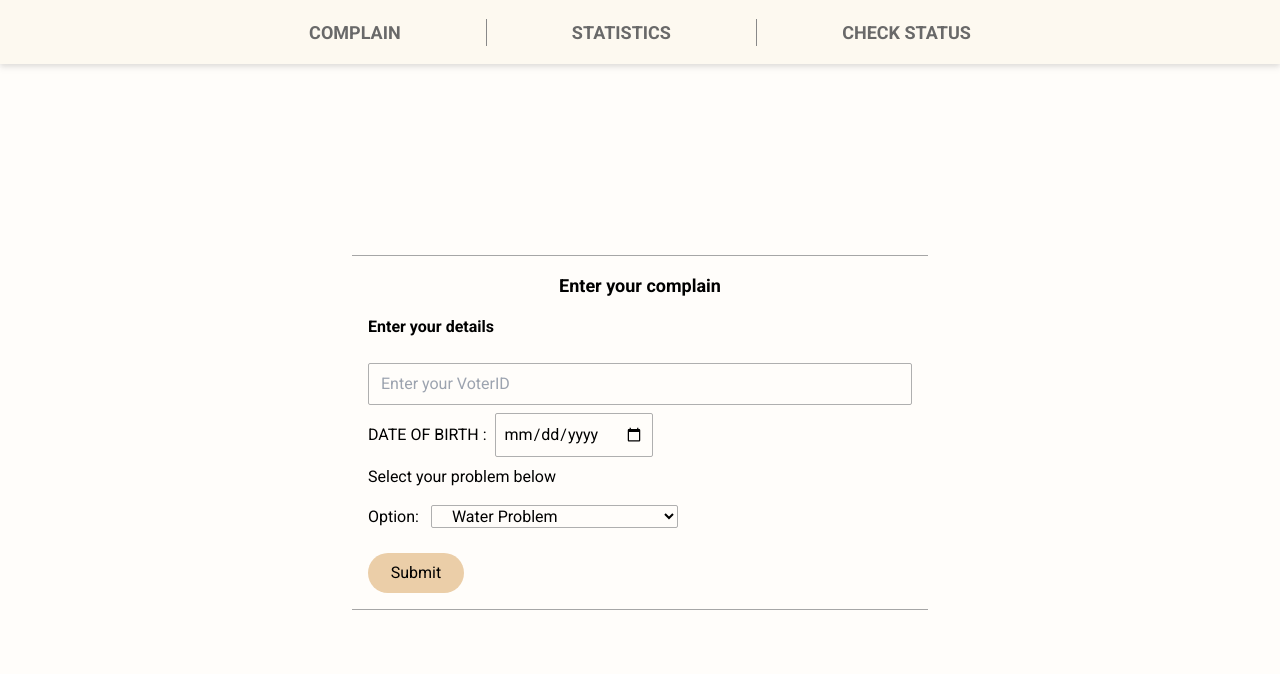
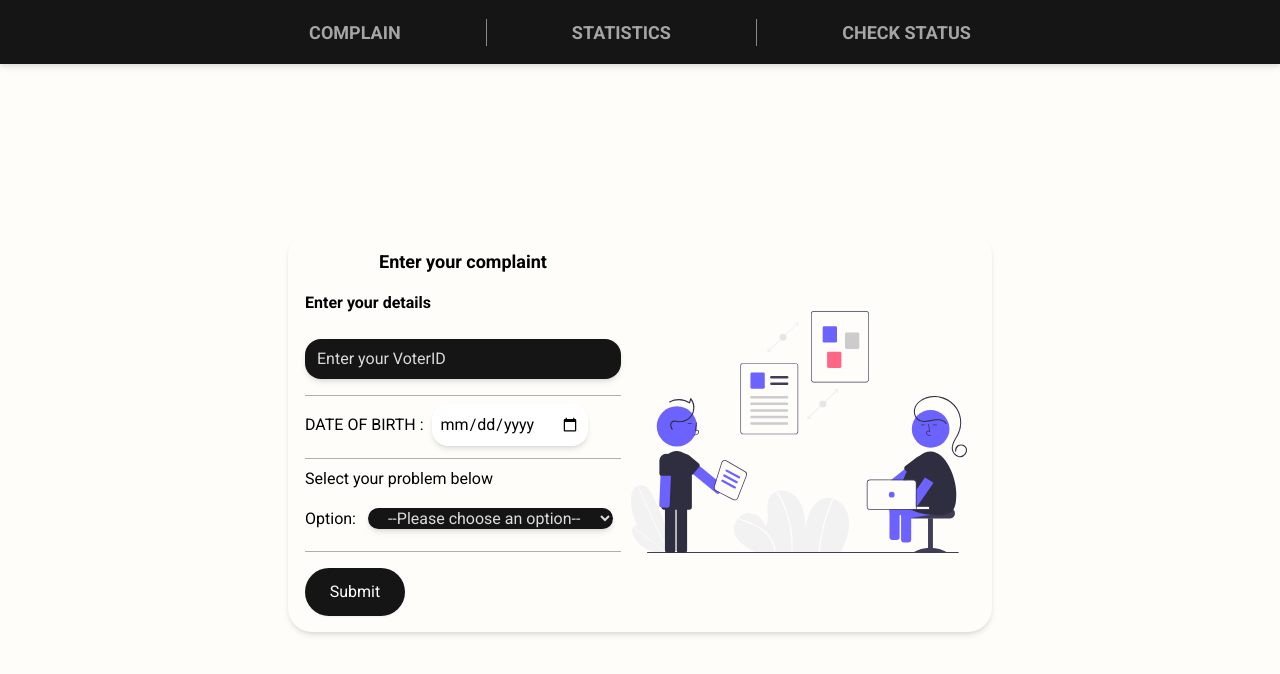
Before and after one commit to YakshMahawer/RRR, a React (Create React App) app in the folder frontend/: page / in a window 1280 px wide. Shown: the top 674 px of the page. Built offline with nearby package versions, Linux system fonts and the light colour scheme.

Commit message:
pagesDesigned

```diff
--- a/frontend/src/pages/Complain/Complain.js
+++ b/frontend/src/pages/Complain/Complain.js
@@ -1,48 +1,63 @@
-import React , { Fragment , useState }from 'react'
+import React, { Fragment, useState } from "react";
 import logo from "../../images/RRR_Netflix_logo.webp";
 import { Link } from "react-router-dom";
 import Header from "../Header/Header";
+import bgsvg from "../../images/bgsvg.svg";
 // import { useNavigate } from "react-router-dom";
 
 const Complain = () => {
   // const navigate = useNavigate();
-  const [disabled , setDisabled ] = useState(true);
+  const [disabled, setDisabled] = useState(true);
 
-  const handleDisabled = (event) =>{
+  const handleDisabled = (event) => {
     const getProblem = event.target.value;
     setDisabled(getProblem);
-  }
+  };
 
   return (
     <Fragment>
       <Header />
-      <div className="info bg-[#fffdfa] h-[calc(100vh-4rem)] w-full flex flex- justify-center items-center " >
+      <div className="info bg-[#fffdfa] h-[calc(100vh-4rem)] w-full flex flex- justify-center items-center ">
         {/* <img src={logo} alt="RRR" className="logo w-24" />  */}
-        <div className="container w-[45%] flex flex-col justify-center items-center p-4 border-y border-[#a6a6a6] ">
-          <h1 className="heading text-[18px] font-black mb-2 ">Enter your complain</h1>
+        <div className="container w-[55%] min-w-[350px] flex flex-row justify-around items-center p-4 bg-[#fffdfa] rounded-3xl shadow-md ">
+          <div className="form flex flex-col justify-center items-center">
+            <h1 className="heading text-[18px] font-black mb-2 ">
+              Enter your complaint
+            </h1>
 
             <form className=" w-full leading-[40px] flex flex-col ">
               <p className=" font-bold mb-4 ">Enter your details</p>
-            <div clasName="voterId">
+              <div className="voterId border-b border-[#afafaf] pb-4  ">
                 {/* <label htmlFor="start"> VOTER ID :</label> */}
-              <input type="text" id="voterId" className="border rounded-sm border-[#afafaf] w-full placeholder:p-3 bg-transparent " placeholder="Enter your VoterID" />
+                <input
+                  type="text"
+                  id="voterId"
+                  className=" shadow-md rounded-2xl w-full text-white px-3 placeholder:text-[#dadada] bg-[#151515] "
+                  placeholder="Enter your VoterID"
+                />
               </div>
-            <div className="dob">
+
+              <div className="dob border-b border-[#afafaf] pb-3">
                 <label htmlFor="dob">DATE OF BIRTH :</label>
                 <input
                   type="date"
                   id="start"
                   name="trip-start"
                   min="2005-01-01"
-                className="border rounded-sm bg-transparent border-[#afafaf] w-50 mx-2 mt-2 px-2 "
+                  className=" shadow-md rounded-2xl bg-[white] text-[black] w-50 mx-2 mt-2 px-2 "
                 />
               </div>
-            <div className="problems">
+              <div className="problems border-b border-[#afafaf] pb-3">
                 <h5>Select your problem below</h5>
                 <label htmlFor="problems">Option: </label>
 
-              <select onChange={(e) => (handleDisabled(e))} className="border px-4 mx-2 rounded-sm border-[#afafaf] bg-transparent" name="problems" id="problems">
-                <option value="" disabled="true" >--Please choose an option--</option>
+                <select
+                  onChange={(e) => handleDisabled(e)}
+                  className=" px-4 mx-2 rounded-2xl shadow-md bg-[#151515] text-[#dddddd] "
+                  name="problems"
+                  id="problems"
+                >
+                  <option value="">--Please choose an option--</option>
                   <option value="water">Water Problem</option>
                   <option value="electricity">Electricity Problem</option>
                   <option value="road">Road Problem</option>
@@ -50,10 +65,8 @@ const Complain = () => {
                 </select>
               </div>
 
-            {
-         disabled==="others" && (
+              {disabled === "others" && (
                 <div className="others">
-
                   <div className="others grid grid-flow-row">
                     <h5>Write your problem if not in the options</h5>
                     {/* <label htmlFor="others">OTHERS :</label> */}
@@ -68,16 +81,20 @@ const Complain = () => {
                       className="display-none border placeholder:px-3 rounded-sm bg-transparent border-[#afafaf] "
                     />
                   </div>
-
                 </div>
-          )
-          }
+              )}
 
               <Link to="/thanks">
-            <input type="submit" value="Submit" className="submit bg-[#ebcea8] w-24 mt-4 rounded-3xl px-3 hover:cursor-pointer " />
+                <input
+                  type="submit"
+                  value="Submit"
+                  className="submit bg-[#151515] text-white ease-in-out duration-300 shadow-sm w-[100px] p-1 mt-4 rounded-3xl px-3 hover:cursor-pointer hover:bg-[#aea0e5] "
+                />
               </Link>
+            </form>
+          </div>
+          <img src={bgsvg} className="w-[50%] mx-2 max-[1000px]:hidden " alt="bg" />
 
-          </form>
         </div>
       </div>
     </Fragment>
--- a/frontend/src/pages/Header/Header.js
+++ b/frontend/src/pages/Header/Header.js
@@ -7,10 +7,10 @@ import {Link } from 'react-router-dom'
 
 const Header = () => {
   return (
- <div className="header w-full h-16 bg-[#fdf9f0] text-[18px] font-bold grid grid-flow-col text-center items-center md:px-56 drop-shadow-md ">
-    <Link className="complain text-[#696969] ease-in-out duration-200 hover:text-black " to='/'>COMPLAIN</Link>
-    <Link className="statsistics text-[#696969] ease-in-out duration-200 hover:text-black border-x border-[#898989] " to='/statistics'>STATISTICS</Link>
-    <Link className="status text-[#696969] ease-in-out duration-200 hover:text-black" to='/status'>CHECK STATUS</Link>
+ <div className="header w-full h-16 bg-[#151515] text-[18px] font-bold grid grid-flow-col text-center items-center md:px-56 drop-shadow-md ">
+    <Link className="complain text-[#a5a5a5] ease-in-out duration-200 hover:text-white " to='/'>COMPLAIN</Link>
+    <Link className="statsistics text-[#a5a5a5] ease-in-out duration-200 hover:text-white border-x border-[#898989] " to='/statistics'>STATISTICS</Link>
+    <Link className="status text-[#a5a5a5] ease-in-out duration-200 hover:text-white" to='/status'>CHECK STATUS</Link>
  </div>
   )
 }
--- a/frontend/src/pages/Header/Header2.js
+++ b/frontend/src/pages/Header/Header2.js
@@ -5,11 +5,11 @@ import { Link } from "react-router-dom";
 
 const Header = () => {
   return (
-    <div className="header">
-      <Link className="statsistics" to="/statistics">
+    <div className="header w-full h-16 bg-[#151515] text-[18px] font-bold grid grid-flow-col text-center items-center md:px-80 drop-shadow-md">
+      <Link className="statsistics text-[#a5a5a5] ease-in-out duration-200 hover:text-white " to="/statistics">
         STATISTICS
       </Link>
-      <Link className="status" to="/status">
+      <Link className="status  text-[#a5a5a5] ease-in-out duration-200 hover:text-white border-l border-[#b5b3b3] " to="/status">
         CHECK STATUS
       </Link>
     </div>
--- a/frontend/src/pages/Statistics/Statistics.js
+++ b/frontend/src/pages/Statistics/Statistics.js
@@ -1,20 +1,21 @@
-import React, { Fragment } from 'react'
-import Header from '../Header/Header'
+import React, { Fragment } from "react";
+import Header from "../Header/Header";
 
 const Statistics = () => {
-
   return (
     <Fragment>
       <Header />
-      <div className="seatsName">
-        <h4>Enter the name of of your seat/area</h4>
-        <input type="text" />
-      </div>
-      <div className="seats">
-
+      <div className=" bg-[#fffdfa] fullpage h-[calc(100vh-4rem)] flex flex-col justify-start items-center ">
+        <div className="seatsName mb-8 py-8 w-full relative flex flex-row justify-center items-center p-4  bg-[#fffdfa] border-b border-[#cbcbcb] ">
+          <h4 className="pl-3">Enter the name of of your seat/area</h4>
+          <input type="text" placeholder="area name" className="bg-[#c4c4c4] p-2 rounded-3xl placeholder:text-[#000000] outline-none px-4 w-56 mx-3 " />
+        </div>
+        <div className="seats w-[65%] h-56 bg-[blue] roun ">
+          <a href=""></a>
+        </div>
       </div>
     </Fragment>
   );
-}
+};
 
-export default Statistics
+export default Statistics;
--- a/frontend/src/pages/Status/Status.js
+++ b/frontend/src/pages/Status/Status.js
@@ -5,14 +5,24 @@ const Status = () => {
   return (
     <Fragment>
       <Header />
-      <div className="status">
+
+      <div className="status bg-[#fffdfa] flex flex-row justify-start items-center w-full h-[calc(100vh-4rem)] ">
+        <div className="instatus w-96 h-full leading-8 ">
+          <form className=" w-full p-8 border-r h-full border-[#a4a4a4] ">
             <div className="voterId">
               <label for="start"> VOTER ID :</label>
-          <input type="text" id="voterId" required />
+              <input
+                className="shadow-md rounded-2xl w-full text-white px-3 placeholder:text-[#dadada] bg-[#151515] "
+                placeholder="VoterID"
+                type="text"
+                id="voterId"
+                required
+              />
             </div>
             <div className="dob">
               <label for="dob">DATE OF BIRTH :</label>
               <input
+                className="date shadow-md rounded-2xl bg-[white] text-[black] w-50 mx-2 mt-2 px-2"
                 type="date"
                 id="start"
                 name="trip-start"
@@ -20,7 +30,18 @@ const Status = () => {
                 required
               />
             </div>
-        <input type="submit" value="Check Your Status" className="submit" />
+            <button
+              type="submit"
+              value="Check Your Status"
+              className="submit bg-[#151515] text-white ease-in-out duration-300 shadow-sm w-[100px] p-1 mt-4 rounded-3xl px-3 hover:cursor-pointer hover:bg-[#aea0e5] "
+            >
+              Check
+            </button>
+          </form>
+        </div>
+        <div className="statuscontent  w-full bg-[black] ">
+dd
+        </div>
       </div>
     </Fragment>
   );
--- a/frontend/src/pages/Thanks/Thanks.js
+++ b/frontend/src/pages/Thanks/Thanks.js
@@ -5,10 +5,12 @@ const Thanks = () => {
   return (
     <Fragment>
         <Header2 />
-        <div className="thanks">
+        <div className="thanks bg-[#fffdfa] h-[calc(100vh-4rem)] w-full flex flex-col justify-center items-center ">
+          <div className="thanks mb-[200px] ">
             <h1>THANK YOU FOR FILING YOUR COMPLAINT.</h1>
             <h2>YOUR COMPLAINT HAS BEEN REGISTERED.</h2>
             <h3>PLEASE CHECK BACK ON LATER DATE.</h3>
+          </div>
         </div>
     </Fragment>
   )
```
Also changed, not shown: frontend/src/images/bgsvg.svg (added), 1 other file (tests, documents, lock files or other folders). Lines whose indentation alone changed are shown as unchanged.
